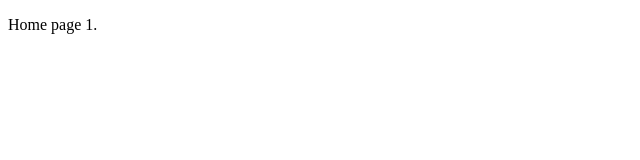
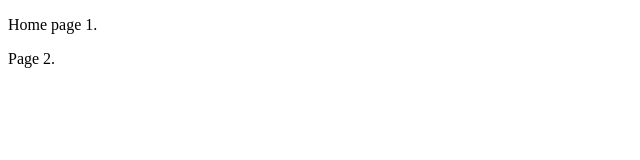
Before and after one commit to Olu-Moroti/Biztech-Projects, a plain HTML site: page index.html in a window 1280 px wide. Shown: the full height of the page, 0-640 px from the left. Drawn offline with Linux system fonts and the light colour scheme.

Commit message:
4th commit. Updated the index on dev branch.

```diff
--- a/index.html
+++ b/index.html
@@ -7,5 +7,6 @@
 </head>
 <body>
     <p>Home page 1.</p>
+    <p>Page 2.</p>
 </body>
 </html>
```
